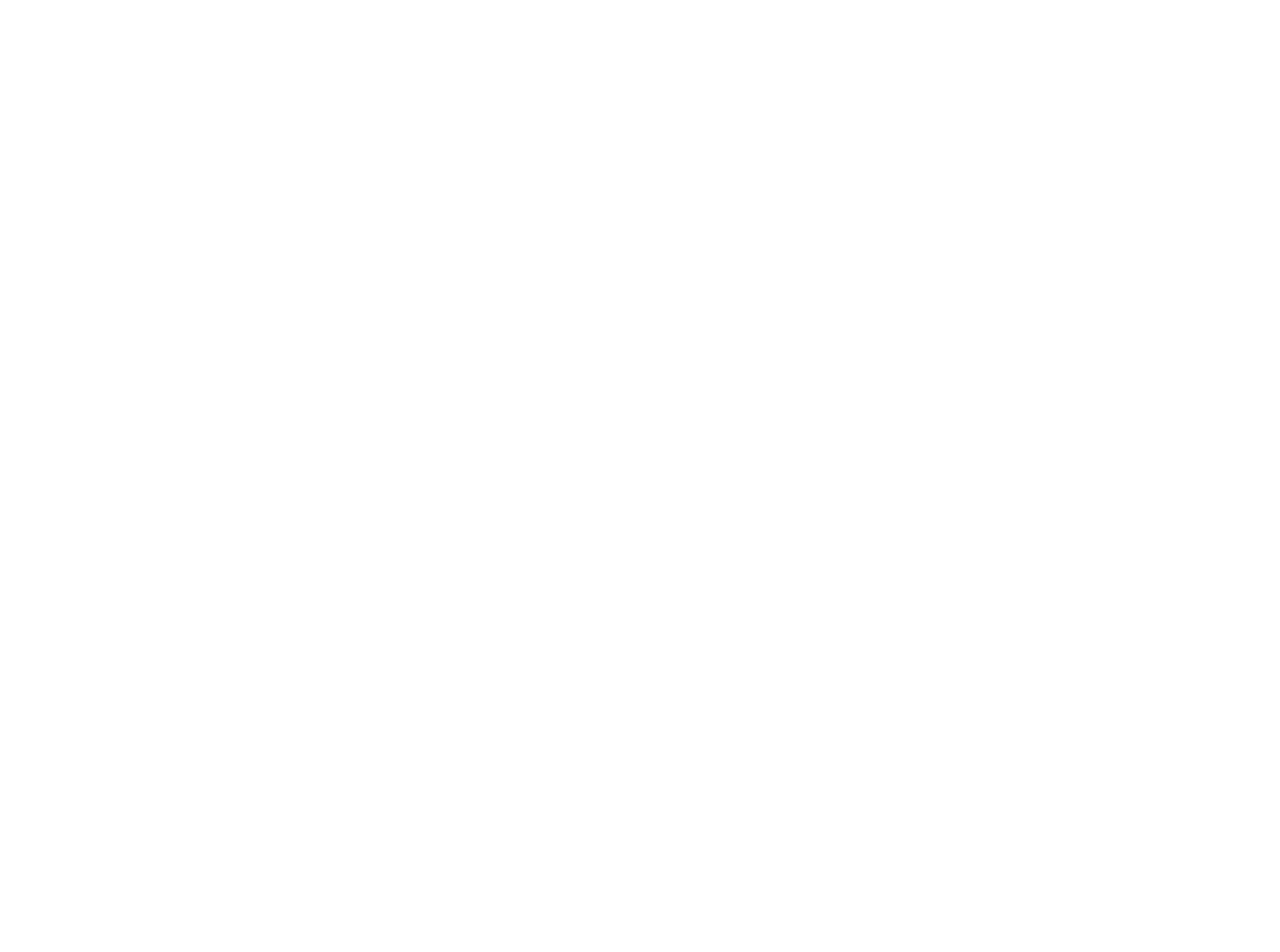
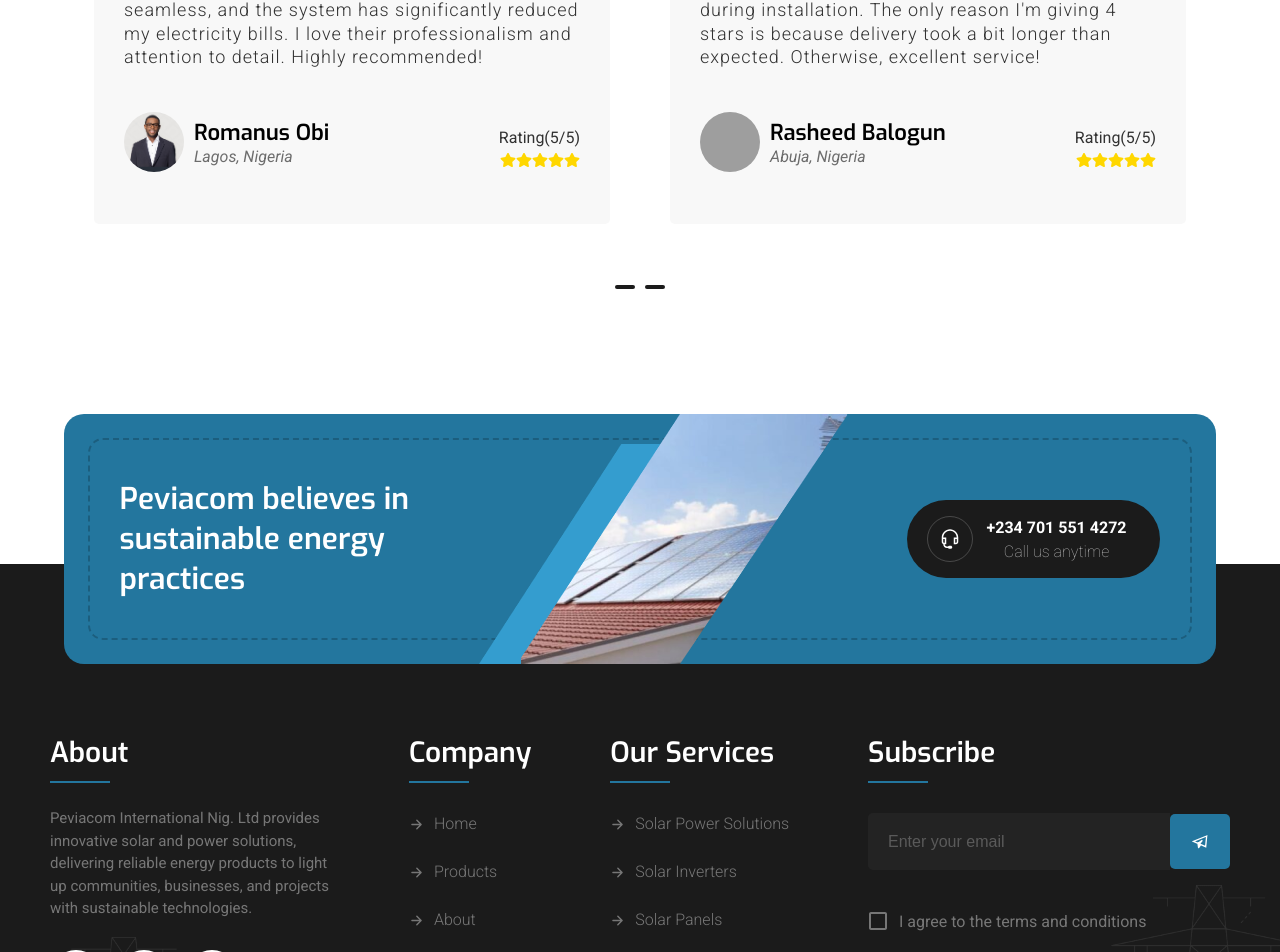
Before and after one commit to romanusObialasor/peviacom, a React (Create React App) app: page / in a window 1280 px wide. Shown: the part 6874-7826 px from the top of the page. Before the commit the page ends 6415 px from the top, so only its background shows below. Built offline with nearby package versions, Linux system fonts and the light colour scheme; grey boxes are pictures that could not be loaded.

Commit message:
third push

```diff
--- a/src/components/LandingPage/Footer.js
+++ b/src/components/LandingPage/Footer.js
@@ -158,6 +158,12 @@
   border-radius: 20px;
   overflow: hidden;
   display: flex;
+
+  @media screen and (max-width: 768px) {
+    z-index: -1;
+    height: 500px;
+    top: -360px;
+  }
 `;
 
 const TopWrapper = styled.div`
@@ -168,6 +174,13 @@
   border-radius: 15px;
   justify-content: space-around;
   border: 2px dashed rgba(0, 0, 0, 0.2);
+  @media screen and (max-width: 768px) {
+    position: relative;
+    flex-wrap: wrap;
+  }
+  @media screen and (max-width: 768px) {
+    padding: 0 20px;
+  }
 `;
 
 const TopText = styled.div`
@@ -179,7 +192,17 @@
   color: white;
 `;
 
-const TopImage = styled.img``;
+const TopImage = styled.img`
+  @media screen and (max-width: 768px) {
+    position: absolute;
+    right: 0;
+    z-index: -1;
+  }
+  @media screen and (max-width: 425px) {
+    right: 0;
+    bottom: -30px;
+  }
+`;
 
 const TopButton = styled.div`
   background: #1b1b1b;
@@ -189,6 +212,9 @@
   color: white;
   border-radius: 100px;
   cursor: pointer;
+  @media screen and (max-width: 375px) {
+    padding-right: 0;
+  }
 `;
 
 const LeftIcon = styled.div`
@@ -197,20 +223,39 @@
   border: 1px solid rgba(255, 255, 255, 0.2);
   padding: 10px;
   border-radius: 100px;
+  @media screen and (max-width: 375px) {
+    font-size: 14px;
+  }
 `;
 
 const ButtonHolder = styled.div`
   margin: 0 14px;
+  @media screen and (max-width: 375px) {
+    margin-left: 6px;
+    width: fit-content;
+  }
 `;
 
 const ButtonHead = styled.div`
   font-weight: 600;
+  @media screen and (max-width: 375px) {
+    font-size: 14px;
+  }
+  @media screen and (max-width: 375px) {
+    font-size: 12px;
+  }
 `;
 
 const ButtonSpan = styled.div`
   margin-top: 5px;
   opacity: 0.7;
   font-weight: lighter;
+  @media screen and (max-width: 375px) {
+    font-size: 12px;
+  }
+  @media screen and (max-width: 375px) {
+    font-size: 10px;
+  }
 `;
 
 const Container = styled.div`
@@ -226,6 +271,9 @@
   position: relative;
   display: flex;
   justify-content: center;
+  @media screen and (max-width: 768px) {
+    z-index: -1;
+  }
 `;
 
 const Wrapper = styled.div`
@@ -235,10 +283,21 @@
   justify-content: space-between;
   flex: 1;
   margin-top: 50px;
+  flex-wrap: wrap;
+
+  @media screen and (max-width: 768px) {
+    flex-direction: column;
+    width: fit-content;
+    flex: unset;
+  }
 `;
 
 const Box = styled.div`
   max-width: 280px;
+  @media screen and (max-width: 1024px) {
+    margin-bottom: 70px;
+    /* background-color: blue; */
+  }
 `;
 
 const Header = styled.div`
@@ -301,6 +360,7 @@
   display: flex;
   align-items: center;
   margin-top: 20px;
+  width: 100%;
 `;
 
 const Input = styled.input`
@@ -315,10 +375,15 @@
   opacity: 0.7;
   font-size: 16px;
   padding-left: 20px;
+  @media screen and (max-width: 375px) {
+    width: 250px;
+  }
+  @media screen and (max-width: 320px) {
+    width: 200px;
+  }
 `;
 
 const Button = styled.div`
-  background-color: red;
   border-radius: 5px;
   cursor: pointer;
   height: 55px;
--- a/src/components/LandingPage/LandingPage.js
+++ b/src/components/LandingPage/LandingPage.js
@@ -20,7 +20,7 @@
       <Services />
       <Video />
       <Review />
-      {/* <Footer /> */}
+      <Footer />
     </div>
   );
 };
--- a/src/components/LandingPage/Review.js
+++ b/src/components/LandingPage/Review.js
@@ -303,14 +303,14 @@
 export default Review;
 
 const Cards = styled.div`
-  display: none;
   flex-wrap: wrap;
-  display: flex;
+  /* display: flex; */
   align-items: center;
   justify-content: center;
+  display: none;
+
   @media screen and (max-width: 768px) {
-    background-color: red;
-    display: none;
+    display: block;
     width: 92%;
   }
 `;
@@ -325,6 +325,9 @@
   line-height: 1.3;
   letter-spacing: 1px;
   font-weight: 300;
+  @media screen and (max-width: 425px) {
+    font-size: 14px;
+  }
   /* margin-top: 20px; */
 `;
 
@@ -333,6 +336,12 @@
   display: flex;
   justify-content: space-between;
   align-items: flex-end;
+  flex-wrap: wrap;
+  @media screen and (max-width: 375px) {
+    flex-direction: column;
+    align-items: flex-start;
+    margin-top: 50px;
+  }
 `;
 
 const Image = styled.img`
@@ -352,6 +361,9 @@
   color: black;
   font-family: "exo", sans-serif;
   transition: all 300ms;
+  @media screen and (max-width: 425px) {
+    font-size: 16px;
+  }
 `;
 
 const Location = styled.div`
@@ -375,6 +387,10 @@
     margin: 50px 0;
     height: 300px;
   }
+
+  @media screen and (max-width: 375px) {
+    height: 400px;
+  }
   &:hover {
     color: rgba(255, 255, 255, 0.7);
     background-color: #1b1b1b;
@@ -391,6 +407,9 @@
 
 const Right = styled.div`
   text-align: right;
+  @media screen and (max-width: 375px) {
+    margin-top: 20px;
+  }
 `;
 
 const Rating = styled.div``;
@@ -426,7 +445,7 @@
   font-family: "Exo", serif;
   margin: 0;
   font-size: 40px;
-  @media screen and (max-width: 375px) {
+  @media screen and (max-width: 425px) {
     text-align: center;
     font-size: 30px;
   }
@@ -439,7 +458,6 @@
   align-items: center;
   justify-content: center;
   @media screen and (max-width: 768px) {
-    background-color: red;
     flex-wrap: wrap;
   }
 `;
@@ -472,9 +490,10 @@
   flex-direction: column;
   align-items: center;
   padding-bottom: 160px;
-  display: none;
   @media screen and (max-width: 768px) {
     margin-top: 50px;
-    background-color: pink;
+  }
+  @media screen and (max-width: 425px) {
+    padding-bottom: 270px;
   }
 `;
```
